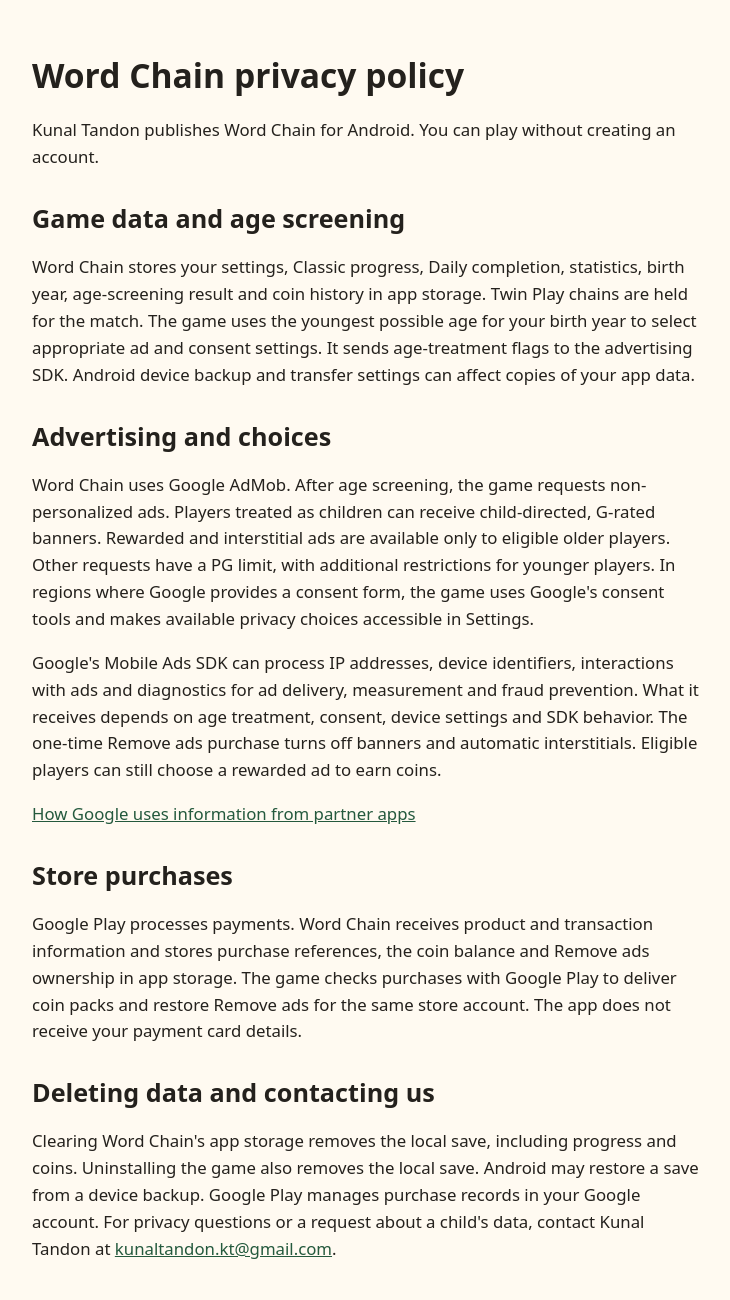
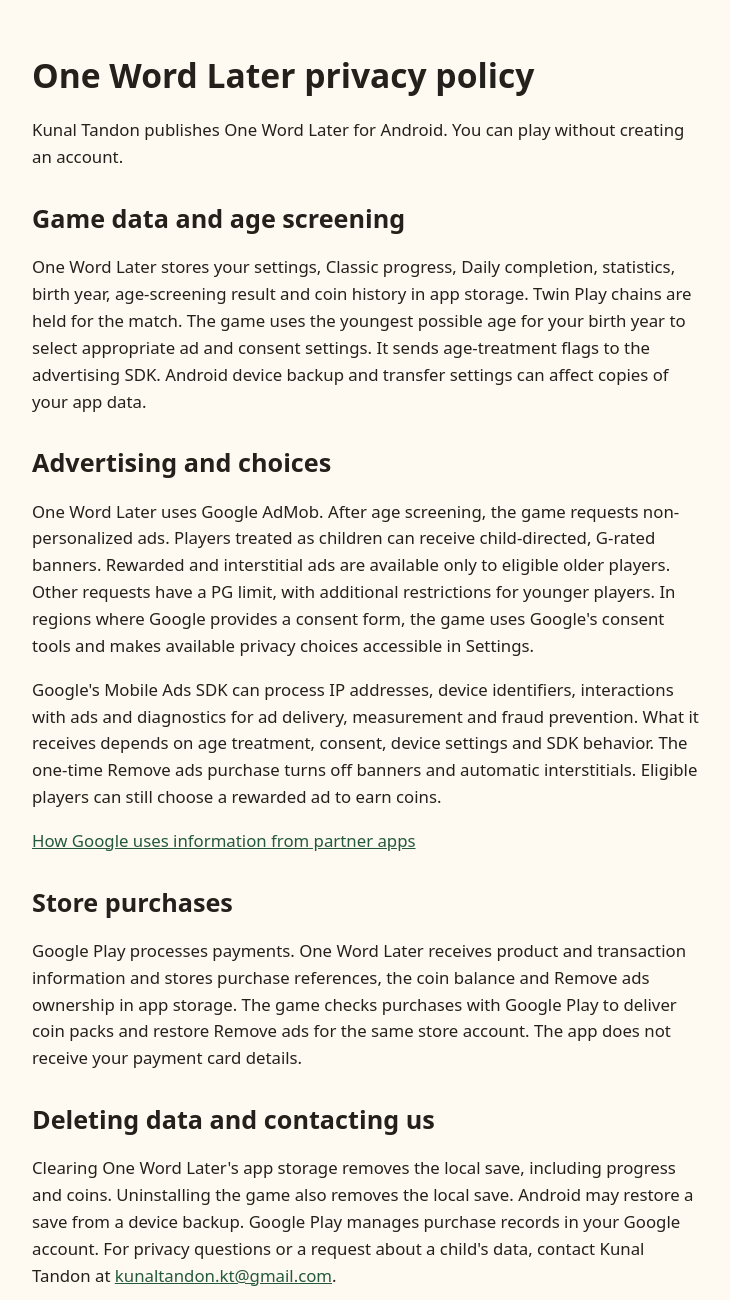
Before and after one commit to devkunaltandon/KunalTandonAppStore, a plain HTML site: page privacy-policy/word-chain/index.html in a window 1280 px wide. Shown: the whole page, without its empty margins (272-1002 px from the left). Drawn offline with Linux system fonts and the light colour scheme.

Commit message:
Update the Word Chain privacy page for One Word Later

```diff
--- a/privacy-policy/word-chain/index.html
+++ b/privacy-policy/word-chain/index.html
@@ -3,7 +3,7 @@
 <head>
   <meta charset="utf-8">
   <meta name="viewport" content="width=device-width, initial-scale=1">
-  <title>Word Chain privacy policy</title>
+  <title>One Word Later privacy policy</title>
   <style>
     body { margin: 0 auto; max-width: 42rem; padding: 2rem 1.25rem; color: #24211d; background: #fffaf1; font: 1.05rem/1.6 system-ui, sans-serif; }
     h1, h2 { line-height: 1.2; } h2 { margin-top: 2rem; } a { color: #24593d; }
@@ -11,18 +11,18 @@
 </head>
 <body>
   <main>
-    <h1>Word Chain privacy policy</h1>
-    <p>Kunal Tandon publishes Word Chain for Android. You can play without creating an account.</p>
+    <h1>One Word Later privacy policy</h1>
+    <p>Kunal Tandon publishes One Word Later for Android. You can play without creating an account.</p>
     <h2>Game data and age screening</h2>
-    <p>Word Chain stores your settings, Classic progress, Daily completion, statistics, birth year, age-screening result and coin history in app storage. Twin Play chains are held for the match. The game uses the youngest possible age for your birth year to select appropriate ad and consent settings. It sends age-treatment flags to the advertising SDK. Android device backup and transfer settings can affect copies of your app data.</p>
+    <p>One Word Later stores your settings, Classic progress, Daily completion, statistics, birth year, age-screening result and coin history in app storage. Twin Play chains are held for the match. The game uses the youngest possible age for your birth year to select appropriate ad and consent settings. It sends age-treatment flags to the advertising SDK. Android device backup and transfer settings can affect copies of your app data.</p>
     <h2>Advertising and choices</h2>
-    <p>Word Chain uses Google AdMob. After age screening, the game requests non-personalized ads. Players treated as children can receive child-directed, G-rated banners. Rewarded and interstitial ads are available only to eligible older players. Other requests have a PG limit, with additional restrictions for younger players. In regions where Google provides a consent form, the game uses Google's consent tools and makes available privacy choices accessible in Settings.</p>
+    <p>One Word Later uses Google AdMob. After age screening, the game requests non-personalized ads. Players treated as children can receive child-directed, G-rated banners. Rewarded and interstitial ads are available only to eligible older players. Other requests have a PG limit, with additional restrictions for younger players. In regions where Google provides a consent form, the game uses Google's consent tools and makes available privacy choices accessible in Settings.</p>
     <p>Google's Mobile Ads SDK can process IP addresses, device identifiers, interactions with ads and diagnostics for ad delivery, measurement and fraud prevention. What it receives depends on age treatment, consent, device settings and SDK behavior. The one-time Remove ads purchase turns off banners and automatic interstitials. Eligible players can still choose a rewarded ad to earn coins.</p>
     <p><a href="https://policies.google.com/technologies/partner-sites">How Google uses information from partner apps</a></p>
     <h2>Store purchases</h2>
-    <p>Google Play processes payments. Word Chain receives product and transaction information and stores purchase references, the coin balance and Remove ads ownership in app storage. The game checks purchases with Google Play to deliver coin packs and restore Remove ads for the same store account. The app does not receive your payment card details.</p>
+    <p>Google Play processes payments. One Word Later receives product and transaction information and stores purchase references, the coin balance and Remove ads ownership in app storage. The game checks purchases with Google Play to deliver coin packs and restore Remove ads for the same store account. The app does not receive your payment card details.</p>
     <h2>Deleting data and contacting us</h2>
-    <p>Clearing Word Chain's app storage removes the local save, including progress and coins. Uninstalling the game also removes the local save. Android may restore a save from a device backup. Google Play manages purchase records in your Google account. For privacy questions or a request about a child's data, contact Kunal Tandon at <a href="mailto:kunaltandon.kt@gmail.com">kunaltandon.kt@gmail.com</a>.</p>
+    <p>Clearing One Word Later's app storage removes the local save, including progress and coins. Uninstalling the game also removes the local save. Android may restore a save from a device backup. Google Play manages purchase records in your Google account. For privacy questions or a request about a child's data, contact Kunal Tandon at <a href="mailto:kunaltandon.kt@gmail.com">kunaltandon.kt@gmail.com</a>.</p>
   </main>
 </body>
 </html>
```
